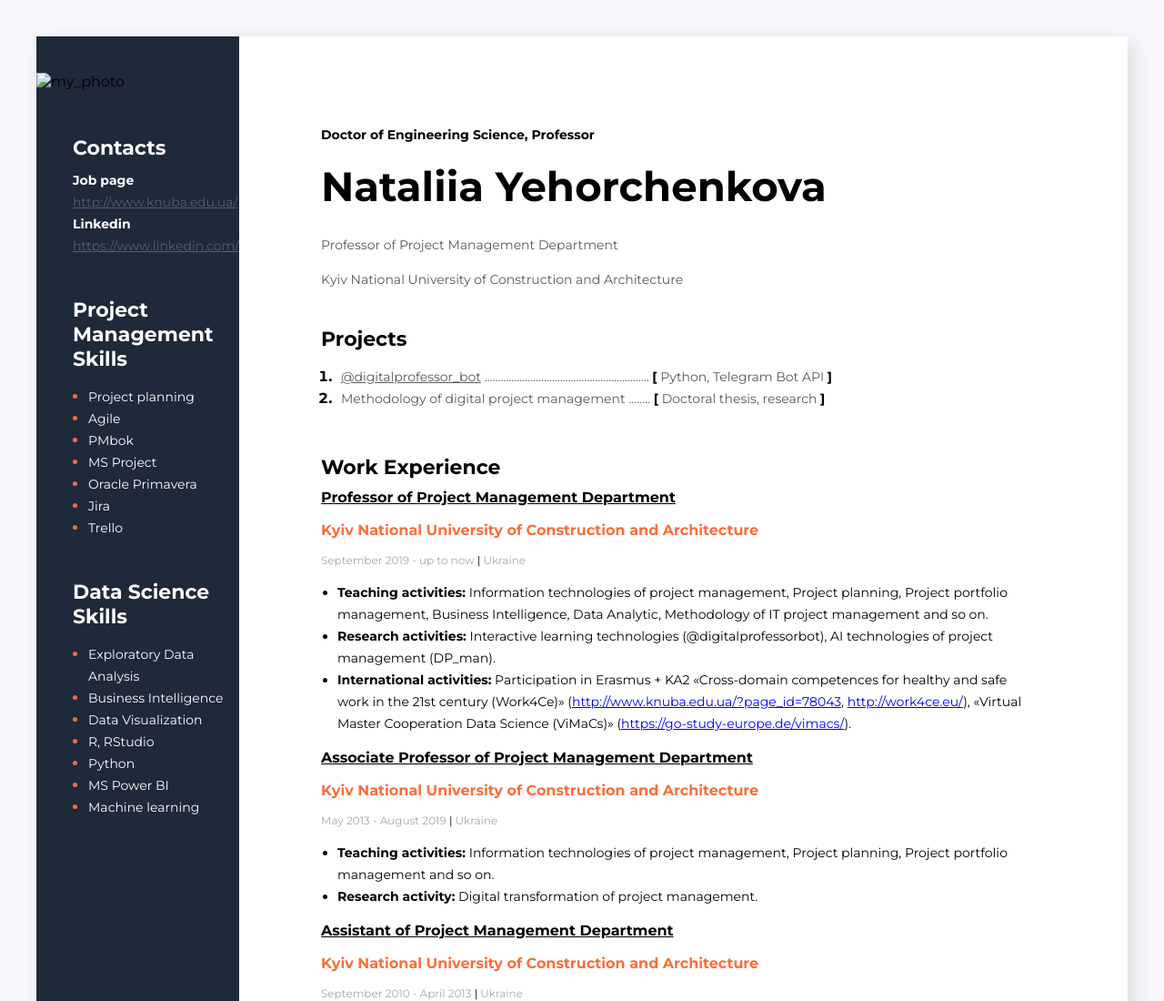
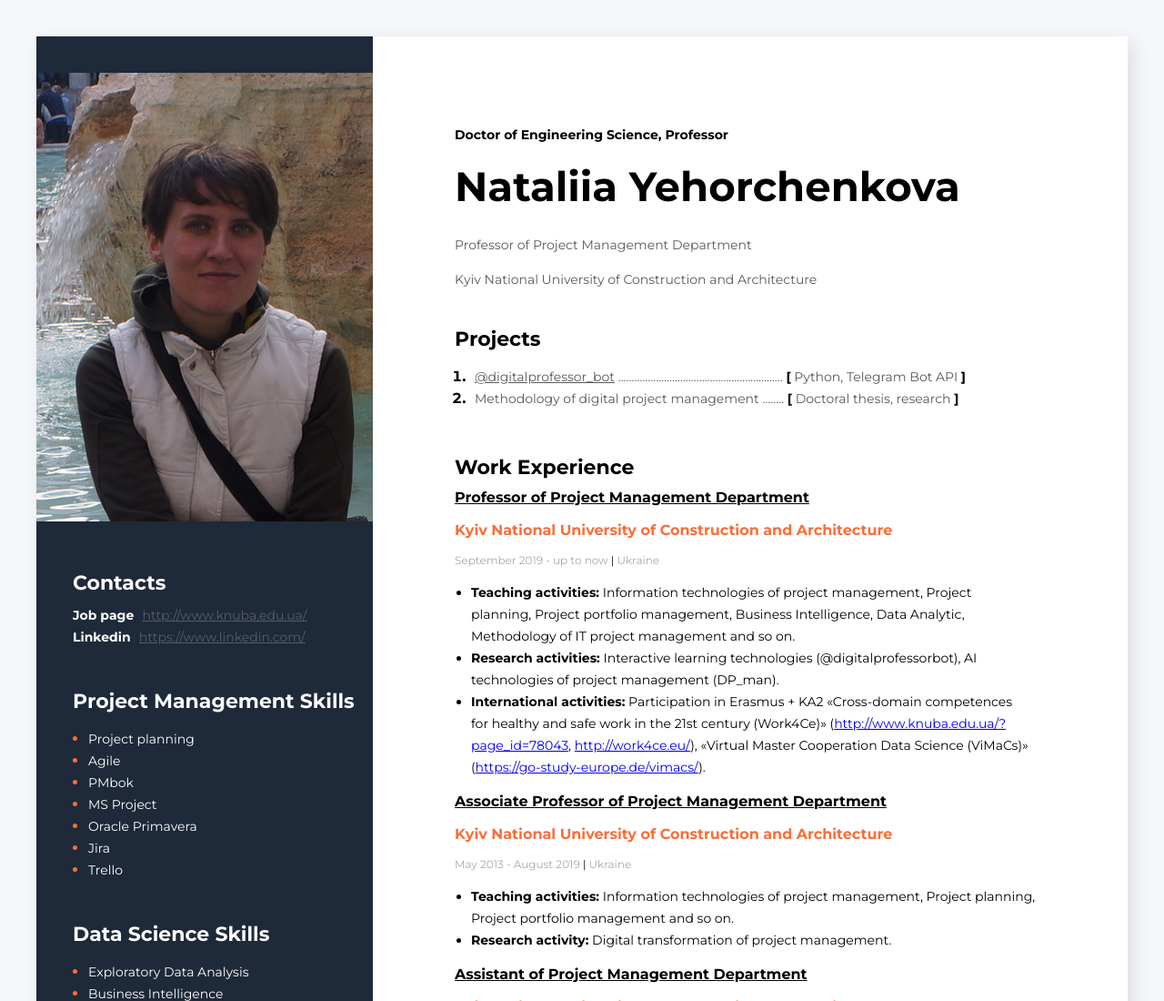
Before and after one commit to realnata/realnata.github.io, a plain HTML site: page index.html in a window 1280 px wide. Shown: the top 1100 px of the page at 91% size. Drawn offline with Linux system fonts and the light colour scheme.

Commit message:
add relative path to photo

```diff
--- a/index.html
+++ b/index.html
@@ -122,7 +122,7 @@
         </div>
         <!--Sidebar (left side)-->
         <aside class="sidebar_section">
-            <img src="![](img/photo.jpg)" alt="my_photo">
+            <img src="./img/photo.jpg" alt="my_photo">
         <!--Contacts section-->
             <div class="contacts_section">
                 <h3 class="header_style">Contacts</h3>
```
